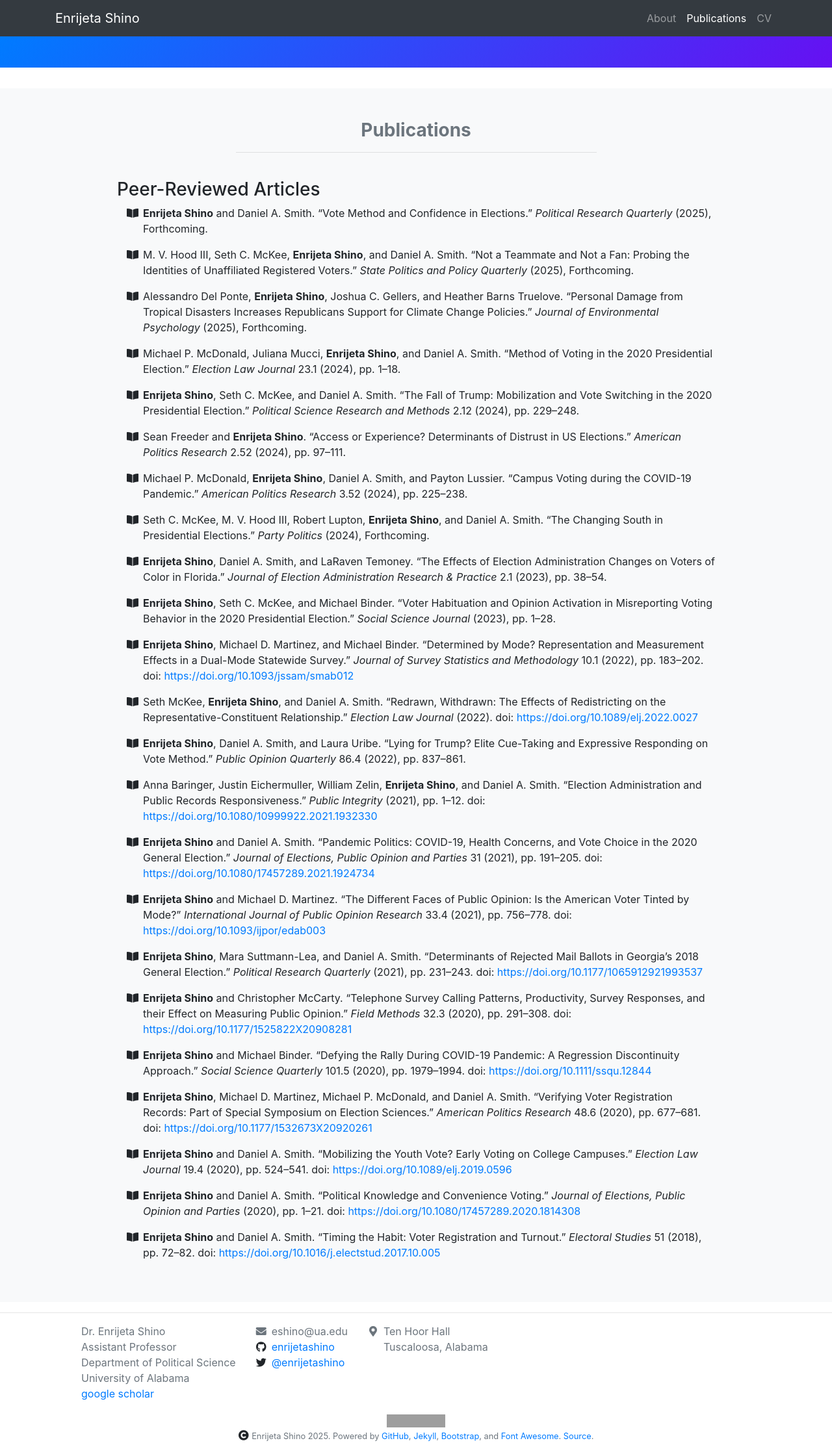
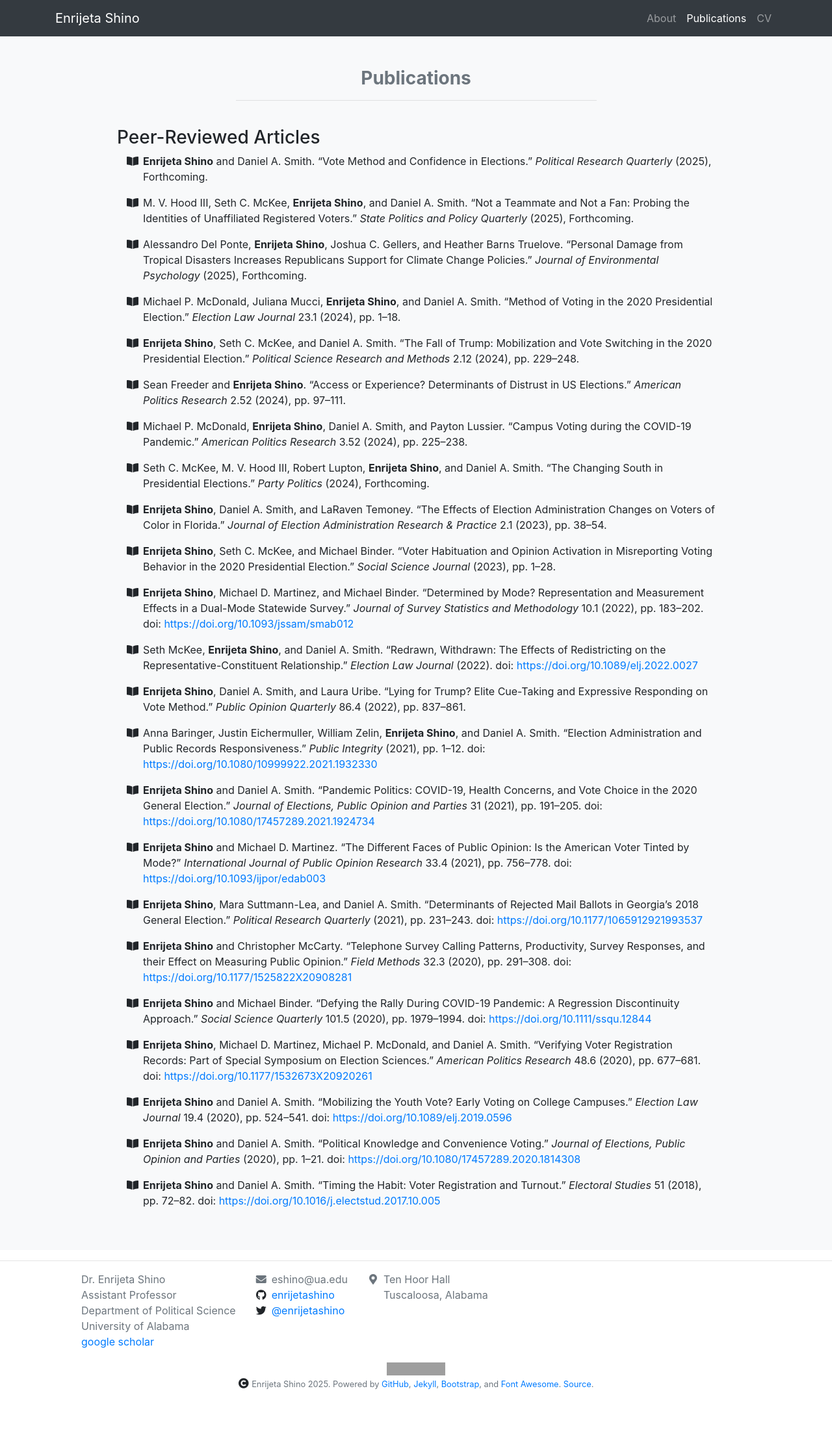
Before and after one commit to enrijetashino/enrijetashino.github.io, a Jekyll site: the page built from _pages/publications.md, in a window 1280 px wide. Shown: the whole page at 65% size. Built offline with Jekyll 4.4.1, drawn with Linux system fonts in a browser that asks for light colours; nearby versions of some CDN libraries; after the commit the page ends 2141 px from its top, so only the background shows below that; grey boxes are pictures that could not be loaded.

Commit message:
Update publications.html

```diff
--- a/_layouts/publications.html
+++ b/_layouts/publications.html
@@ -1,16 +1,6 @@
 ---
 layout: default
 ---
-
-<!-- Page Header with Gradient Background -->
-<div class="jumbotron jumbotron-fluid py-4 text-center" style="background: linear-gradient(135deg, #007bff, #6610f2); color: white;">
-  <div class="container">
-<!--     <h1 class="display-4 font-weight-bold">{{ page.title }}</h1> -->
-<!--     <div class="lead">
-      {{ page.jumbo_txt | markdownify }}
-    </div> -->
-  </div>
-</div>
 
 <!-- Publications Section with Light Gray Background -->
 <div class="py-5" style="background-color: #f8f9fa;">
```
